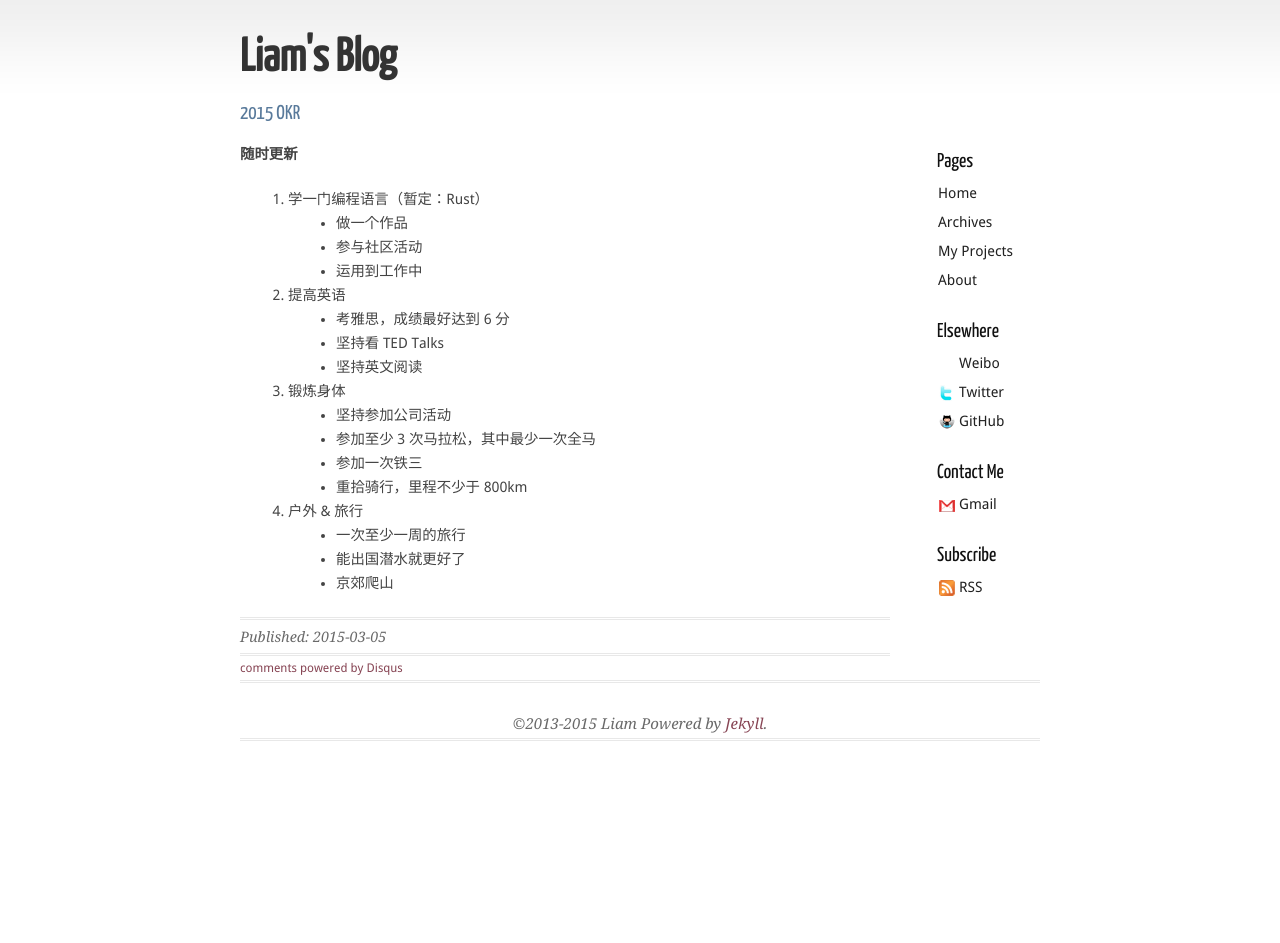
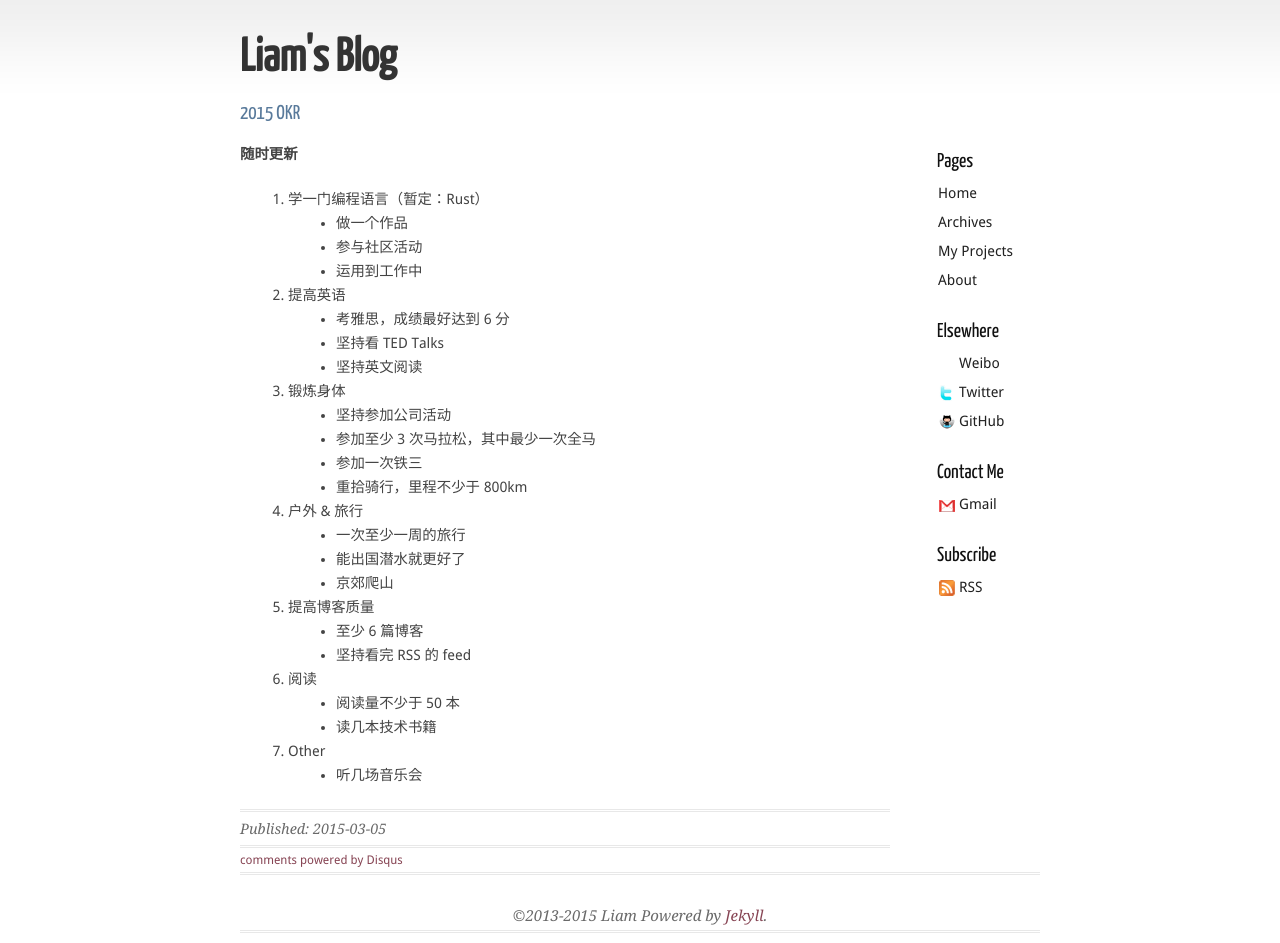
Before and after one commit to liamchzh/liamchzh, a Jekyll site: the page built from _posts/2015-03-05-2015OKR.md, in a window 1280 px wide. Built offline with Jekyll 4.4.1, drawn with Linux system fonts in a browser that asks for light colours; Markdown is read by kramdown in place of the engine named in the settings; comment, search, counter and statistics services are not loaded; before the commit the page ends 900 px from its top, so only the background shows below that.

Commit message:
update post

```diff
--- a/_posts/2015-03-05-2015OKR.md
+++ b/_posts/2015-03-05-2015OKR.md
@@ -28,3 +28,14 @@ categories: [Life]
     * 一次至少一周的旅行
     * 能出国潜水就更好了
     * 京郊爬山
+
+5. 提高博客质量
+   * 至少 6 篇博客
+   * 坚持看完 RSS 的 feed
+
+6. 阅读
+   * 阅读量不少于 50 本
+   * 读几本技术书籍
+
+7. Other
+   * 听几场音乐会
```
